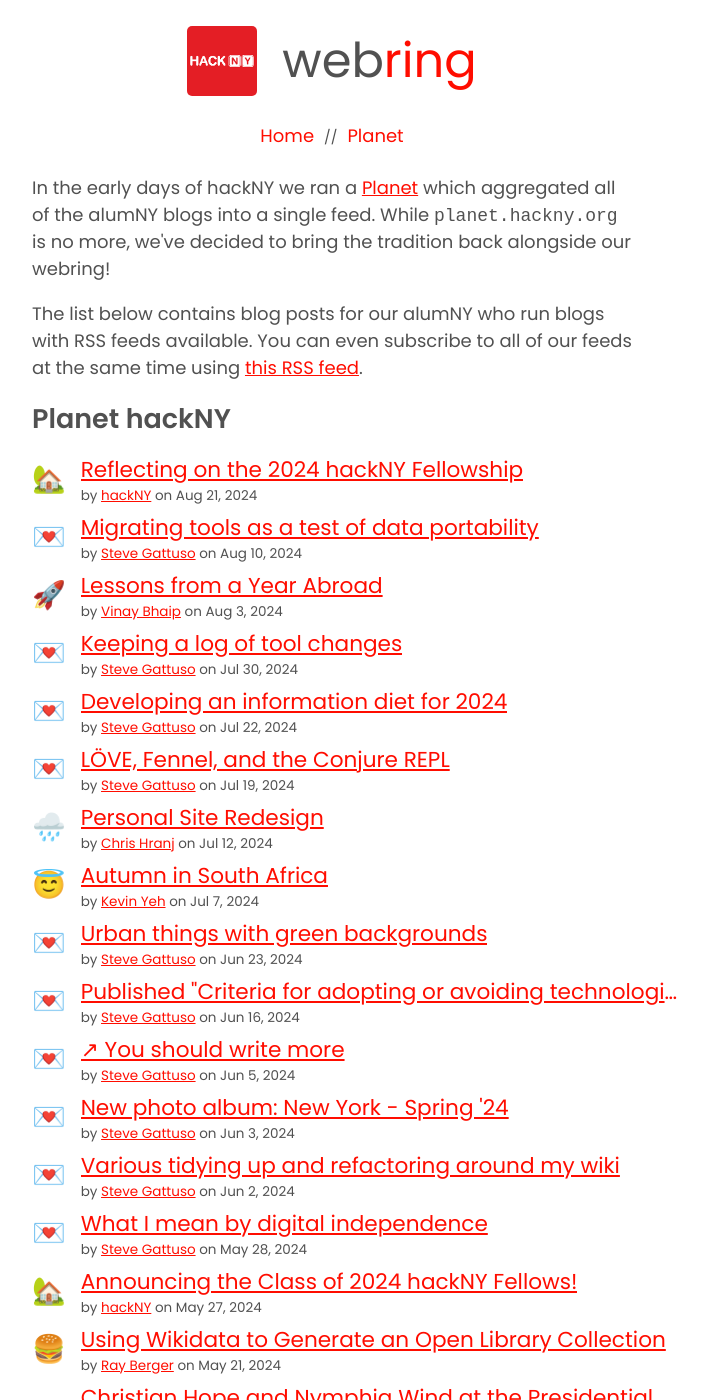
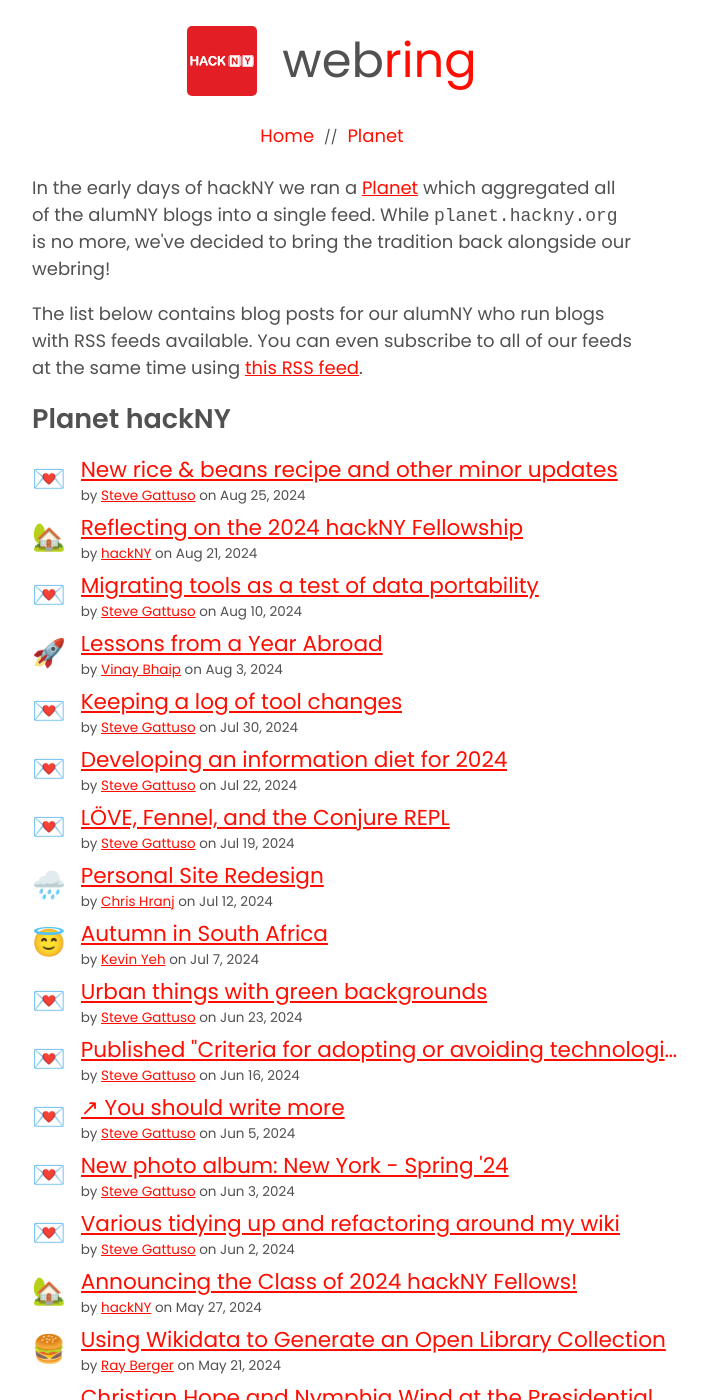
Before and after one commit to hackny/webring, a Jekyll site: the page built from planet.html, in a window 1280 px wide and 1400 px high. Shown: the whole window, without its empty margins (308-1015 px from the left). Built offline with Jekyll 4.4.1, drawn with Linux system fonts in a browser that asks for light colours; some of the changed lines change nothing that is shown.

Commit message:
Automated deploy

```diff
--- a/_data/planet.yaml
+++ b/_data/planet.yaml
@@ -133,6 +133,18 @@
     description: hackNY's aim is to build a diverse and inclusive tech community to
       empower the next generation of responsible leaders in NYC.
   published_at: 2019-06-10 19:04
+- id: https://www.stevegattuso.me/2024/08/25/recipe-and-updates.html
+  title: New rice & beans recipe and other minor updates
+  url: https://www.stevegattuso.me/2024/08/25/recipe-and-updates.html
+  fellow:
+    name: Steve Gattuso
+    year: 2013
+    url: https://www.stevegattuso.me
+    rss_url: https://www.stevegattuso.me/feed.xml
+    emoji: "\U0001F48C"
+    description: My blog and personal wiki. Step right up for thoughts on programming,
+      vegan cooking, urbanism, and whatever else pops into my mind.
+  published_at: 2024-08-25 00:00
 - id: https://www.stevegattuso.me/2024/08/10/maybe-change-tools.html
   title: Migrating tools as a test of data portability
   url: https://www.stevegattuso.me/2024/08/10/maybe-change-tools.html
@@ -241,18 +253,6 @@
     description: My blog and personal wiki. Step right up for thoughts on programming,
       vegan cooking, urbanism, and whatever else pops into my mind.
   published_at: 2024-06-02 02:00
-- id: https://www.stevegattuso.me/2024/05/28/digital-independence.html
-  title: What I mean by digital independence
-  url: https://www.stevegattuso.me/2024/05/28/digital-independence.html
-  fellow:
-    name: Steve Gattuso
-    year: 2013
-    url: https://www.stevegattuso.me
-    rss_url: https://www.stevegattuso.me/feed.xml
-    emoji: "\U0001F48C"
-    description: My blog and personal wiki. Step right up for thoughts on programming,
-      vegan cooking, urbanism, and whatever else pops into my mind.
-  published_at: 2024-05-28 02:00
 - id: https://blog.rayberger.org/open-library-wikidata-hawaii
   title: Using Wikidata to Generate an Open Library Collection
   url: https://blog.rayberger.org/open-library-wikidata-hawaii
```
